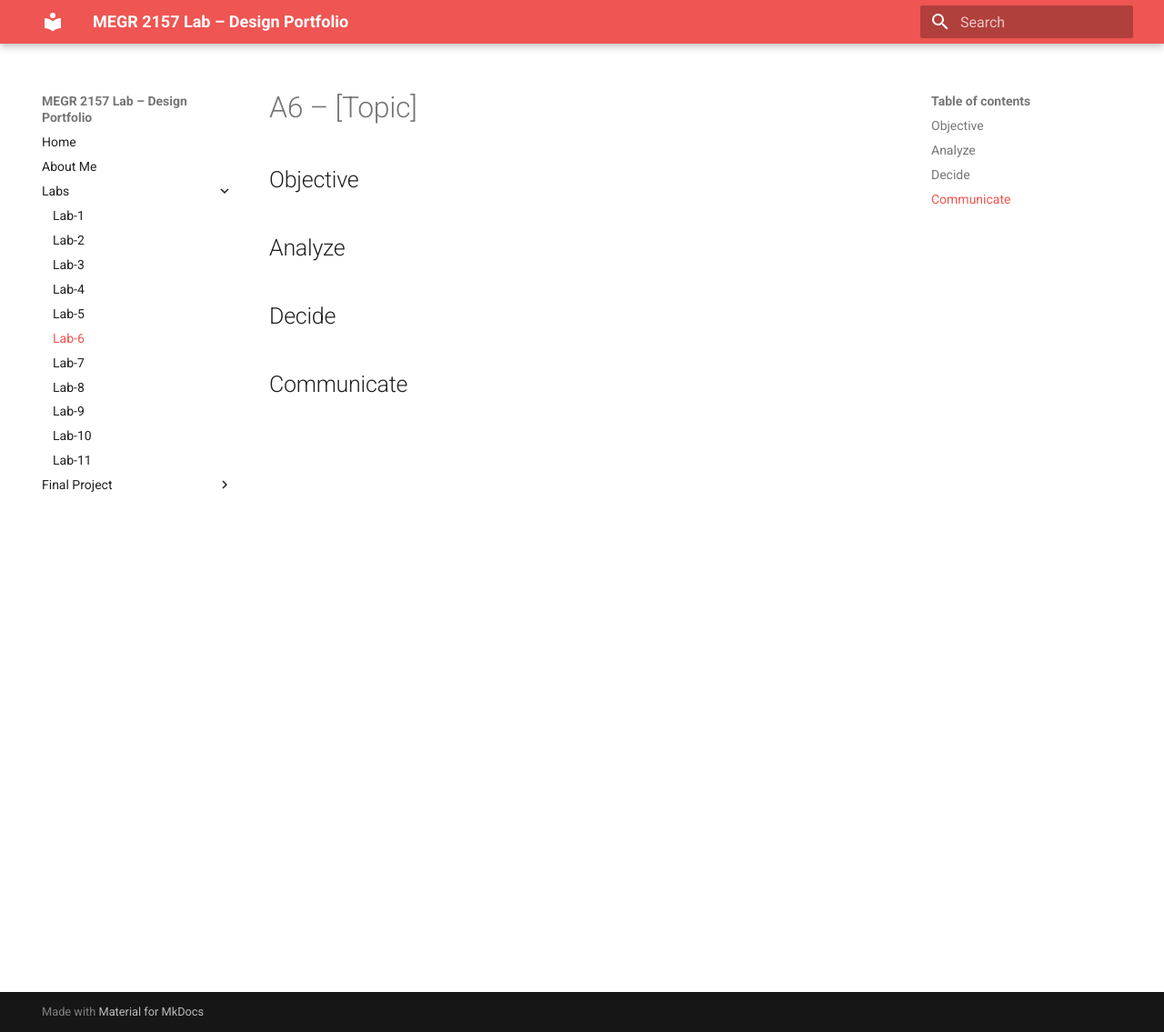
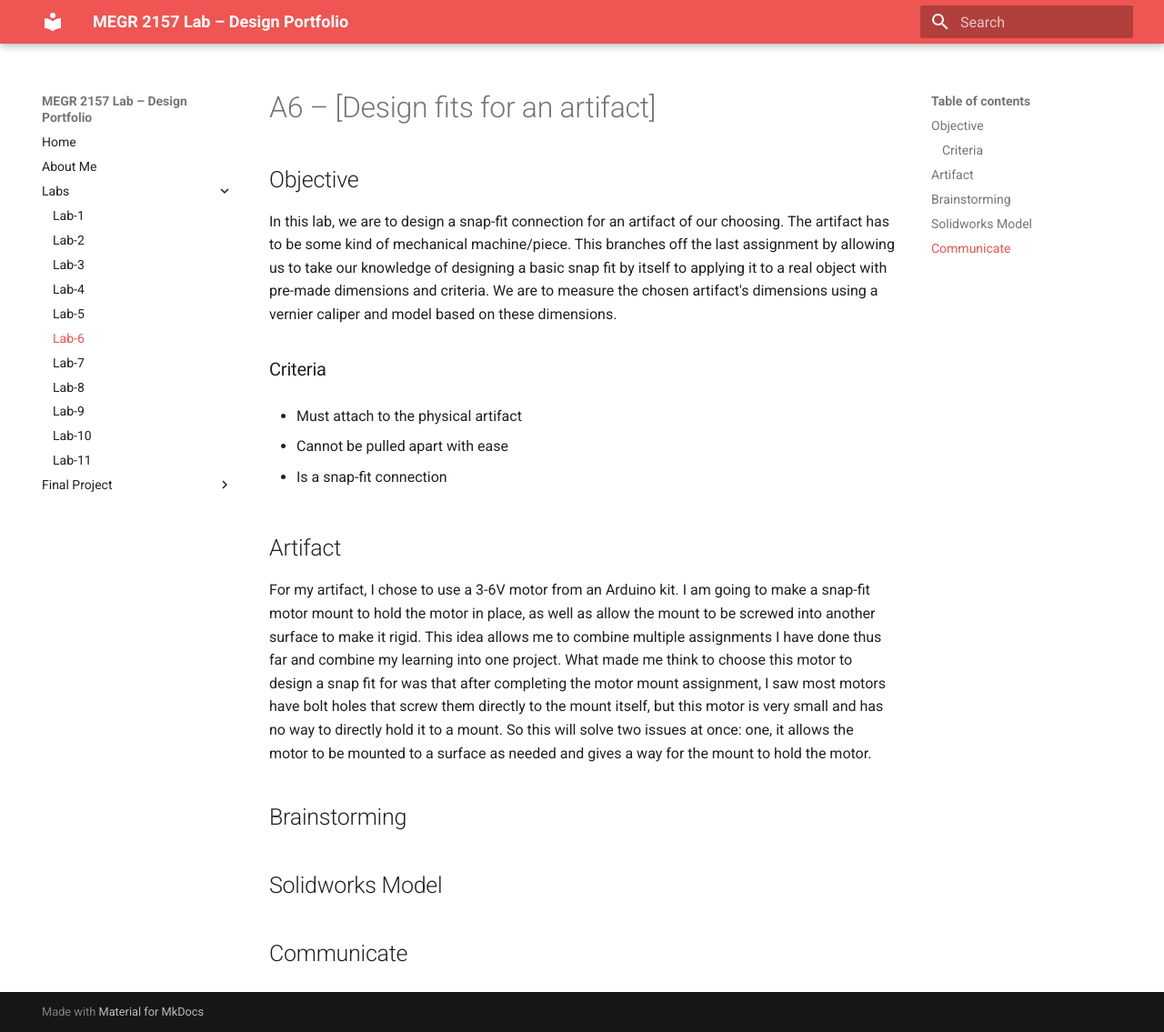
Before and after one commit to NathanZimmy/MEGR-2156-Lab, an MkDocs documentation site: the page built from docs/Labs/L06/index.md, in a window 1280 px wide and 1135 px high. Shown: the whole window at 91% size. Built offline with MkDocs 1.6.1 and Material for MkDocs 9.7.7, drawn with Linux system fonts in a browser that asks for light colours.

Commit message:
Update index.md

```diff
--- a/docs/Labs/L06/index.md
+++ b/docs/Labs/L06/index.md
@@ -1,12 +1,22 @@
-# A6 – [Topic]
+# A6 – [Design fits for an artifact]
 
 ## Objective
+In this lab, we are to design a snap-fit connection for an artifact of our choosing. The artifact has to be some kind of mechanical machine/piece. This branches off the last assignment by allowing us to take our knowledge of designing a basic snap fit by itself to applying it to a real object with pre-made dimensions and criteria. We are to measure the chosen artifact's dimensions using a vernier caliper and model based on these dimensions.
 
+### Criteria
+- Must attach to the physical artifact
 
-## Analyze
+- Cannot be pulled apart with ease
 
+- Is a snap-fit connection
 
-## Decide
+## Artifact
+
+For my artifact, I chose to use a 3-6V motor from an Arduino kit. I am going to make a snap-fit motor mount to hold the motor in place, as well as allow the mount to be screwed into another surface to make it rigid. This idea allows me to combine multiple assignments I have done thus far and combine my learning into one project. What made me think to choose this motor to design a snap fit for was that after completing the motor mount assignment, I saw most motors have bolt holes that screw them directly to the mount itself, but this motor is very small and has no way to directly hold it to a mount. So this will solve two issues at once: one, it allows the motor to be mounted to a surface as needed and gives a way for the mount to hold the motor.
+
+## Brainstorming
+
+## Solidworks Model
 
 
 ## Communicate
```
